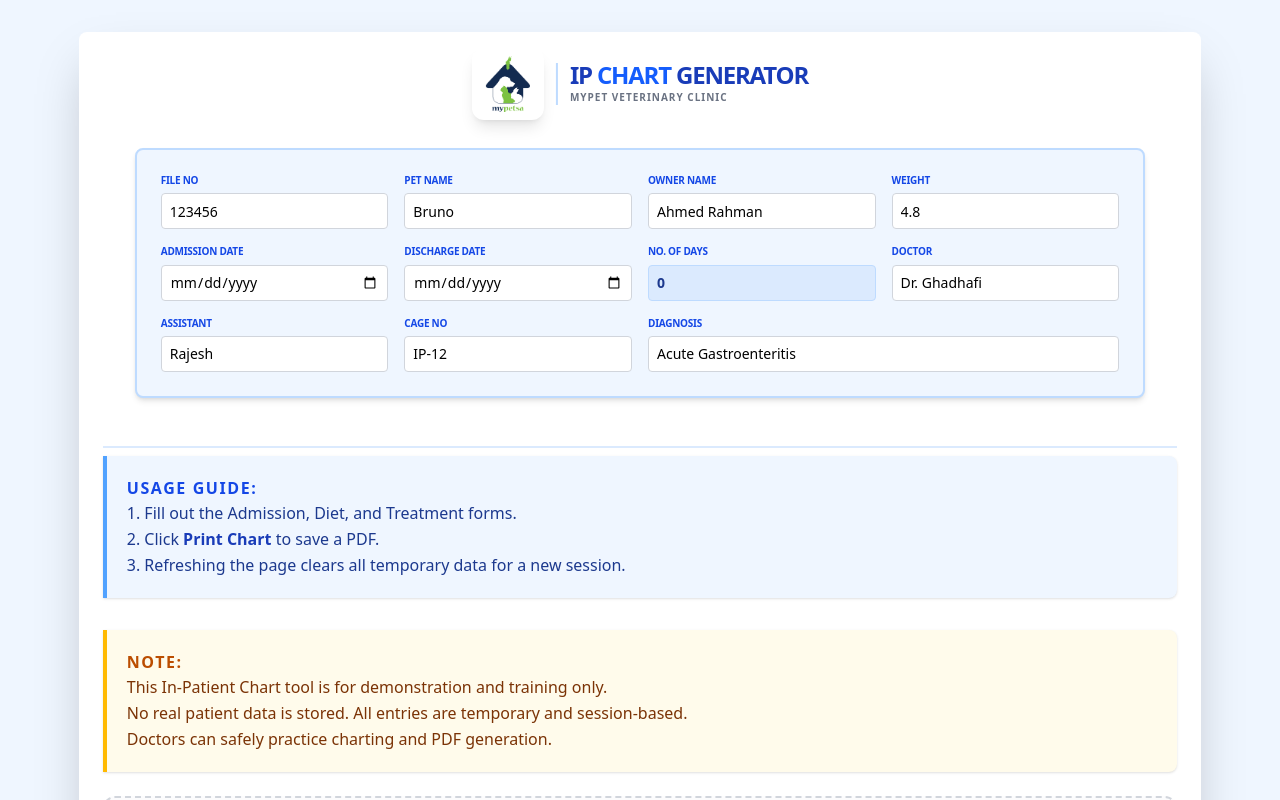
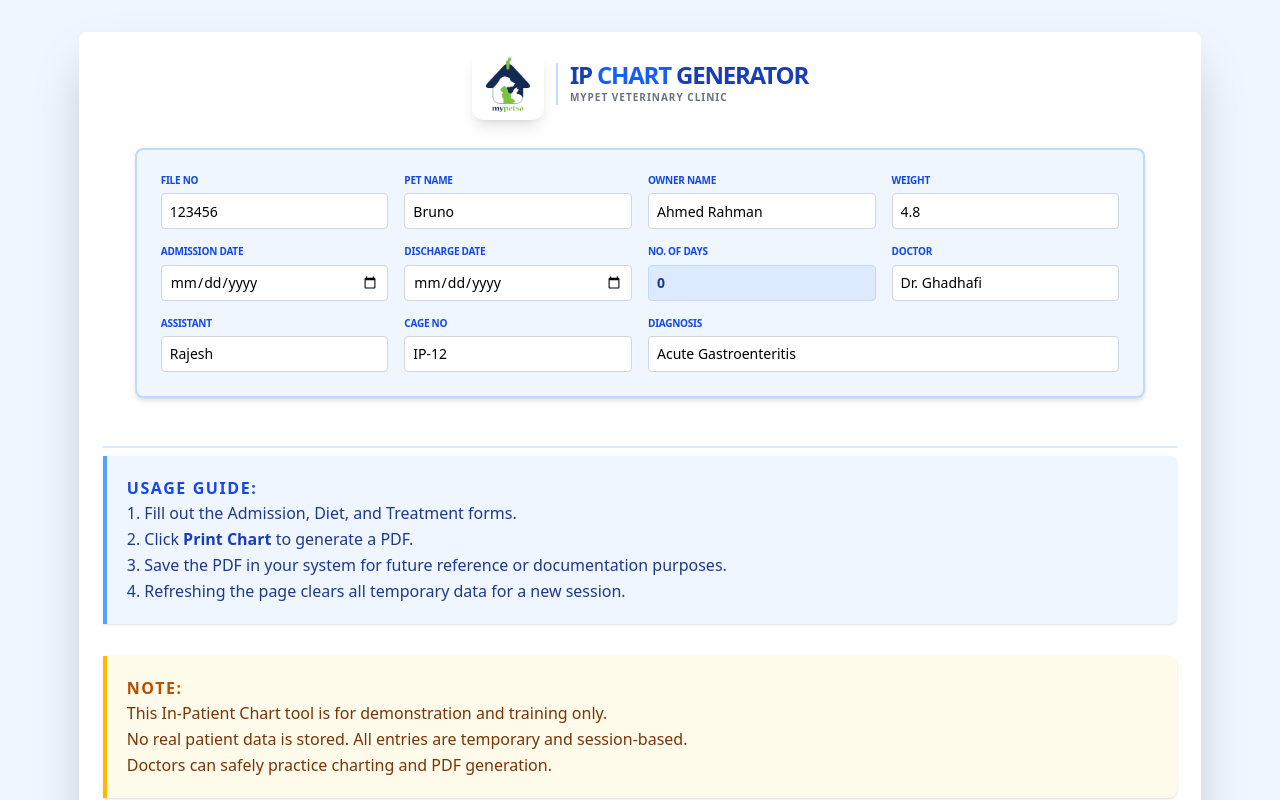
Before and after one commit to SabiqHashil/InPatient-Chart, a React (Vite) app: page / in a window 1280 px wide. Shown: the top 800 px of the page. Built offline with nearby package versions, Linux system fonts and the light colour scheme.

Commit message:
Update Note-Usage.jsx

```diff
--- a/src/components/Note-Usage.jsx
+++ b/src/components/Note-Usage.jsx
@@ -12,8 +12,9 @@ const NoteUsage = () => {
             </p>
             <p className="text-xs sm:text-sm md:text-base leading-relaxed">
               1. Fill out the Admission, Diet, and Treatment forms. <br />
-              2. Click <strong className="text-blue-800">Print Chart</strong> to save a PDF. <br />
-              3. Refreshing the page clears all temporary data for a new session.
+              2. Click <strong className="text-blue-800">Print Chart</strong> to generate a PDF. <br />
+              3. Save the PDF in your system for future reference or documentation purposes. <br />
+              4. Refreshing the page clears all temporary data for a new session.
             </p>
           </section>
         </div>
```
